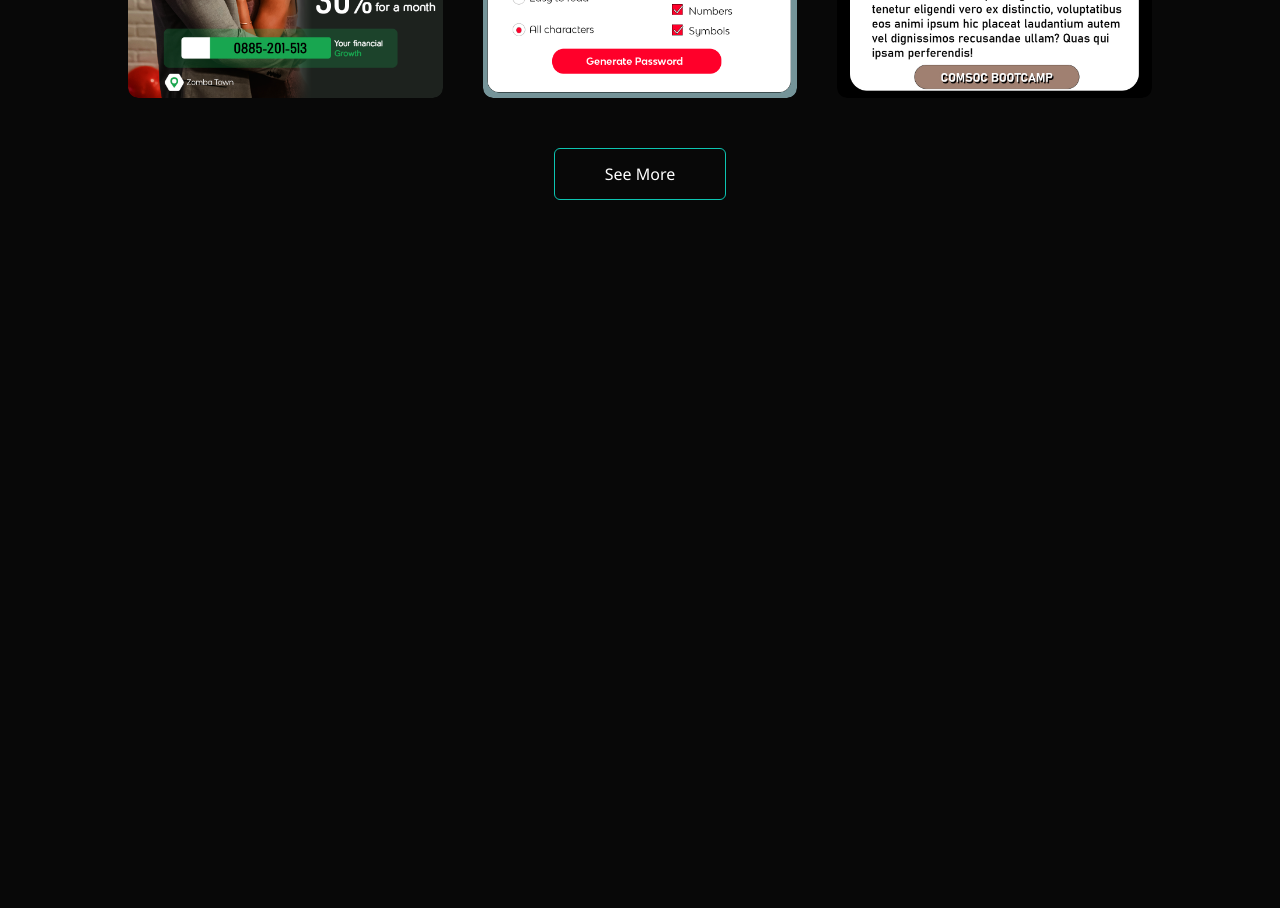
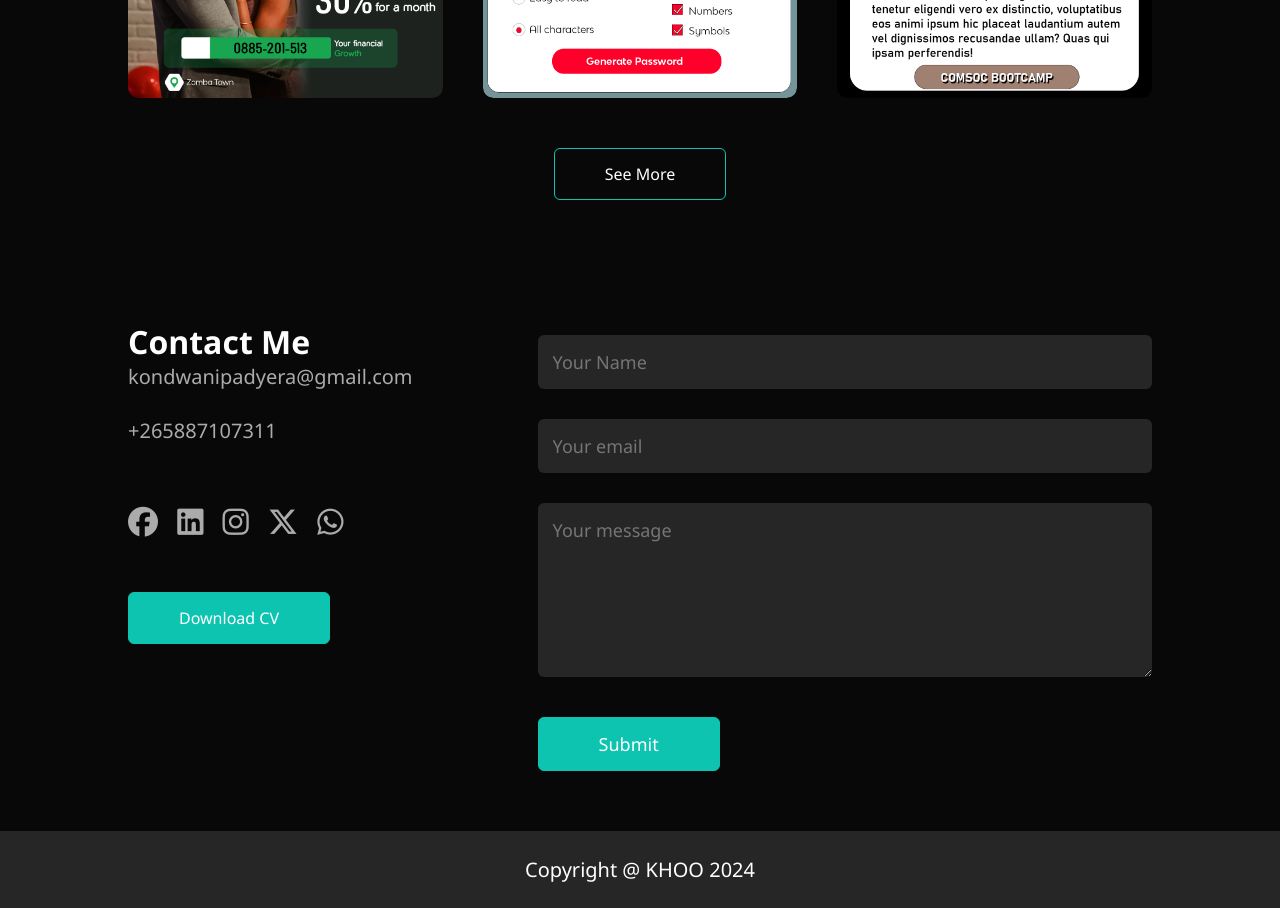
Before and after one commit to KhoTheProgrammer/KhoTheProgrammer.github.io, a plain HTML site: page index.html in a window 1280 px wide. Shown: the part 2273-3181 px from the top of the page. Before the commit the page ends 2583 px from the top, so only its background shows below. Drawn offline with Linux system fonts and the light colour scheme.

Commit message:
Add contact us section

```diff
--- a/index.html
+++ b/index.html
@@ -209,6 +209,38 @@
         <a href="" class="btn">See More</a>
       </div>
     </div>
+
+    <!-----------------------CONTACT------------->
+    <div id="contact">
+      <div class="container">
+        <div class="row">
+          <div class="contact-left">
+            <h1 class="subtitle">Contact Me</h1>
+            <a href="mailto:kondwanipadyera@gmail.com" class="contact-links"><p>kondwanipadyera@gmail.com</p></a>
+            <a href="tel:+265887107311" class="contact-links"><p>+265887107311</p></a>
+            <div class="social-icons">
+              <a href=""><i class="fa-brands fa-facebook"></i></a>
+              <a href=""><i class="fa-brands fa-linkedin"></i></a>
+              <a href=""><i class="fa-brands fa-instagram"></i></a>
+              <a href=""><i class="fa-brands fa-x-twitter"></i></a>
+              <a href=""><i class="fa-brands fa-whatsapp"></i></a>
+            </div>
+            <a href="IMAGES/UNICAF.jpg" download class="btn btn2">Download CV</a>
+          </div>
+          <div class="contact-right">
+            <form action="">
+              <input type="text" name="Name" placeholder="Your Name" required>
+              <input type="email" name="email" placeholder="Your email" required>
+              <textarea name="message" rows="6" placeholder="Your message"></textarea>
+              <button type="submit" class="btn btn2">Submit</button>
+            </form>
+          </div>
+        </div>
+      </div>
+      <div class="copyright">
+        <p>Copyright @ KHOO 2024</p>
+      </div>
+    </div>
     <script src="script.js"></script>
   </body>
 </html>
--- a/style.css
+++ b/style.css
@@ -265,6 +265,76 @@ nav ul li a:hover::after {
     background: #0dc4b1;
 }
 
+/*************CONTACT***************/
+.contact-left{
+    flex-basis: 30%;
+}
+.contact-right{
+    flex-basis: 60%;
+}
+
+.caontact-left p{
+    margin-top: 30px;
+}
+.contact-left p i{
+    color: #0dc4b1;
+    margin-right: 15px;
+    font-size: 25px;
+}
+.contact-left .contact-links{
+    text-decoration: none;
+    margin-right: 15px;
+    color: #ababab;
+    font-size: 20px;
+}
+.social-icons{
+    margin-top: 30px;
+}
+.social-icons a{
+    text-decoration: none;
+    font-size: 30px;
+    margin-right: 15px;
+    color: #ababab;
+    display: inline-block;
+    transition: transform 0.5s;
+}
+.social-icons a:hover{
+    color: #0dc4b1;
+    transform: translateY(-5px);
+}
+.btn.btn2{
+    display: inline-block;
+    background: #0dc4b1;
+}
+.contact-right form{
+    width: 100%;
+}
+form input, form textarea{
+    width: 100%;
+    border: 0;
+    outline: none;
+    background: #262626;
+    padding: 15px;
+    margin: 15px 0;
+    color: white;
+    font-size: 18px;
+    border-radius: 6px;
+}
+form .btn2{
+    padding: 14px 60px;
+    font-size: 18px;
+    margin-top: 20px;
+}
+.copyright{
+    width: 100%;
+    text-align: center;
+    padding: 25px 0;
+    background: #262626;
+    font-weight: 300;
+    font-size: 20px;
+}
+
+
 
 
 
@@ -274,7 +344,7 @@ nav .fa-solid{
 }
 @media only screen and (max-width: 600px){
     #header{
-        background-image: url(mobile.jpg);
+        background-image: url(IMAGES/mobile.jpg);
     }
     .header-text{
         margin-top: 45%;
@@ -323,5 +393,10 @@ nav .fa-solid{
     .tab-links{
         font-size: 16px;
         margin-right: 20px;
+        padding: 14px 60px;
+        cursor: pointer;
+    }
+    .contact-left, .contact-right{
+        flex-basis: 100%;
     }
 }
```
